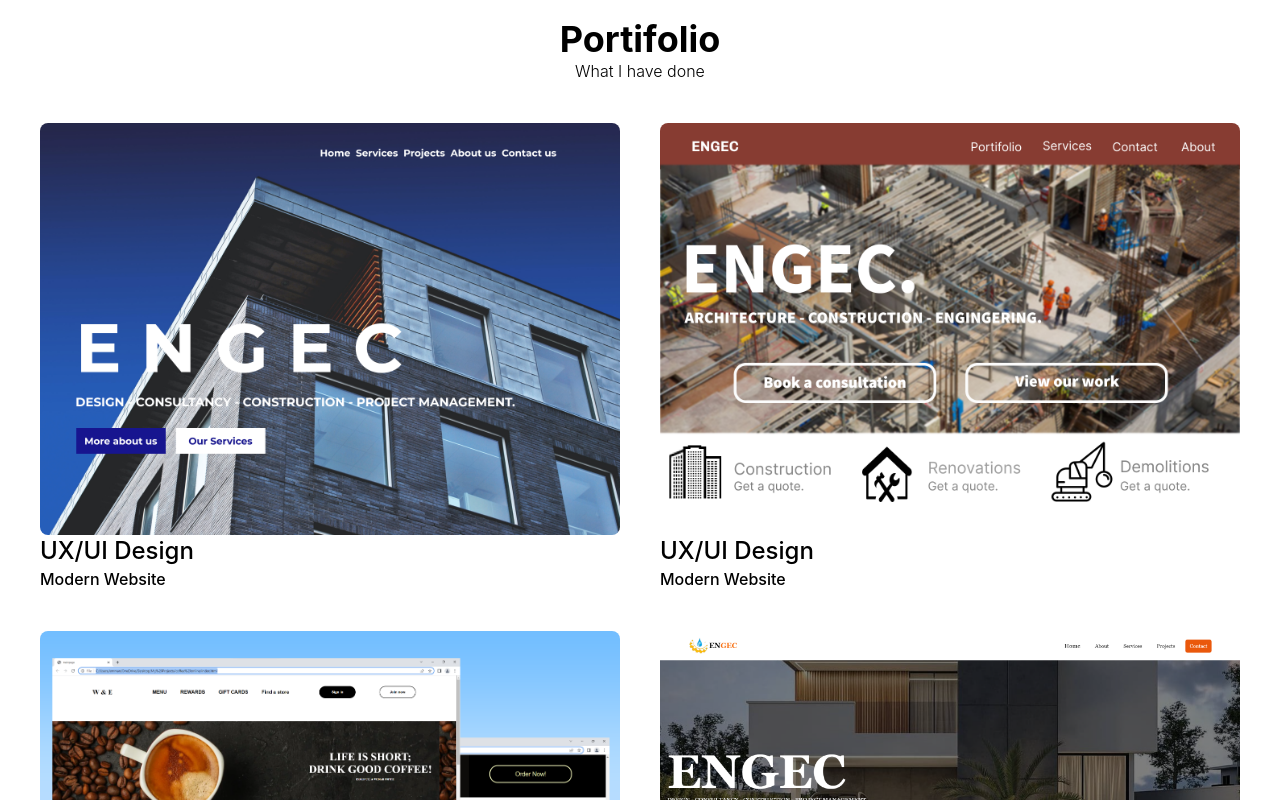
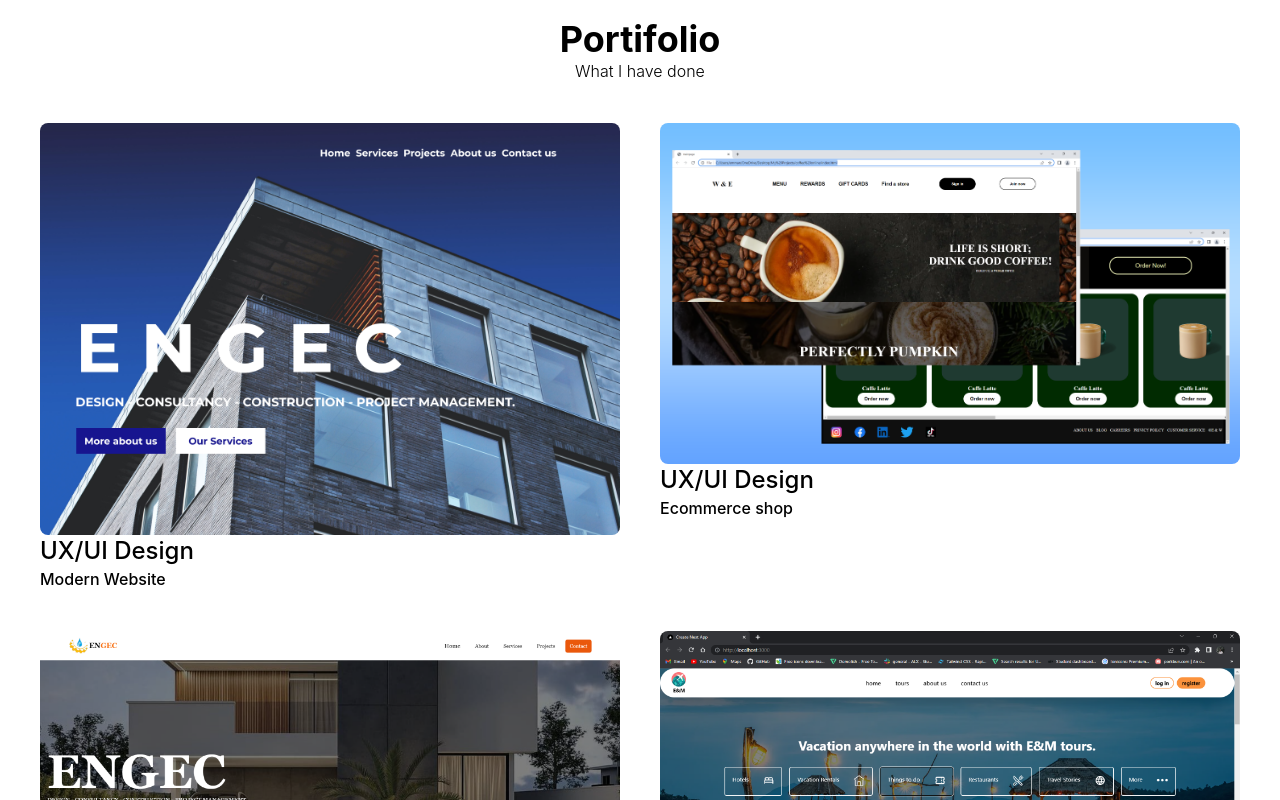
Before and after one commit to Wediah/portfolio2, a Next.js app: page / in a window 1280 px wide. Shown: the part 3000-3800 px from the top of the page. Built offline with nearby package versions, Linux system fonts and the light colour scheme.

Commit message:
removes engec design

```diff
--- a/pages/portfolio.tsx
+++ b/pages/portfolio.tsx
@@ -34,18 +34,14 @@ function Portfolio () {
                         <h3 className="font-medium text-2xl">UX/UI Design</h3>
                         <h3 className="font-medium text-md dark:text-gray-200">Modern Website</h3>
                     </div>
-                    <div className="basis-1/3 flex-1">
-                        <Image alt=""  src={inter2} className="rounded-lg object-cover" width={'100'} height={'100'} layout="responsive"/>
 
-                        <h3 className="font-medium text-2xl">UX/UI Design</h3>
-                        <h3 className="font-medium text-md dark:text-gray-200">Modern Website</h3>
-                    </div>
                     <div className="basis-1/3 flex-1">
                         <Image alt=""  src={inter3} className="rounded-lg object-cover" width={'100'} height={'100'} layout="responsive"/>
 
                         <h3 className="font-medium text-2xl">UX/UI Design</h3>
                         <h3 className="font-medium text-md dark:text-gray-200">Ecommerce shop</h3>
                     </div>
+
                     <div className="basis-1/3 flex-1 ">
                      <Image alt=""  src={eng} className="rounded-lg object-cover" width={'100'} height={'100'} layout="responsive"/>
 
```
